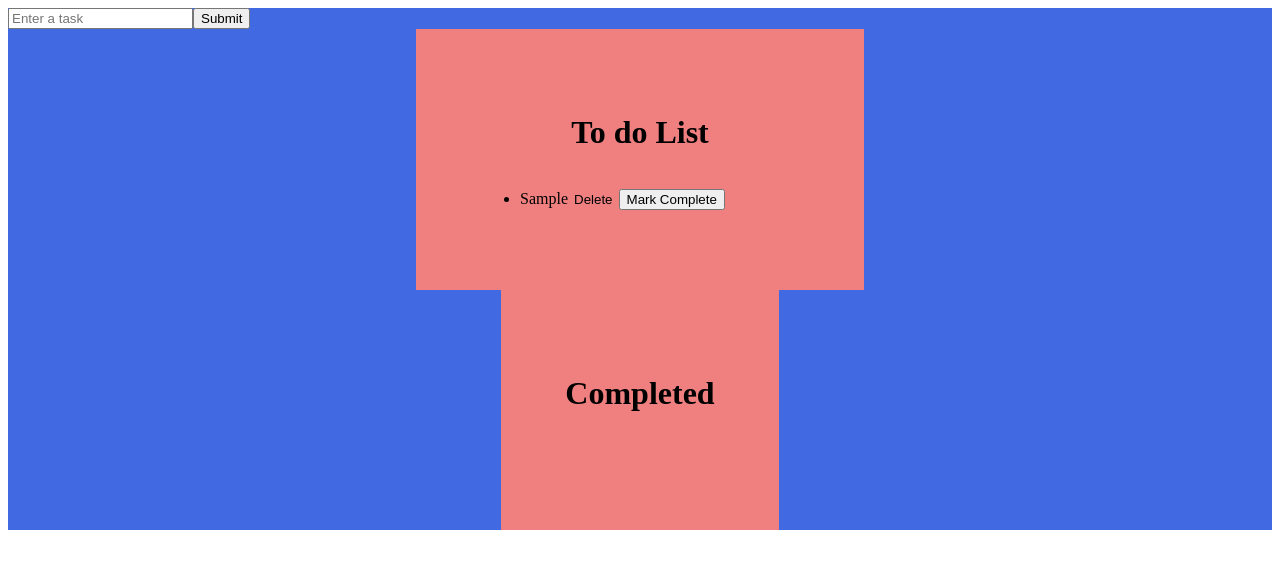
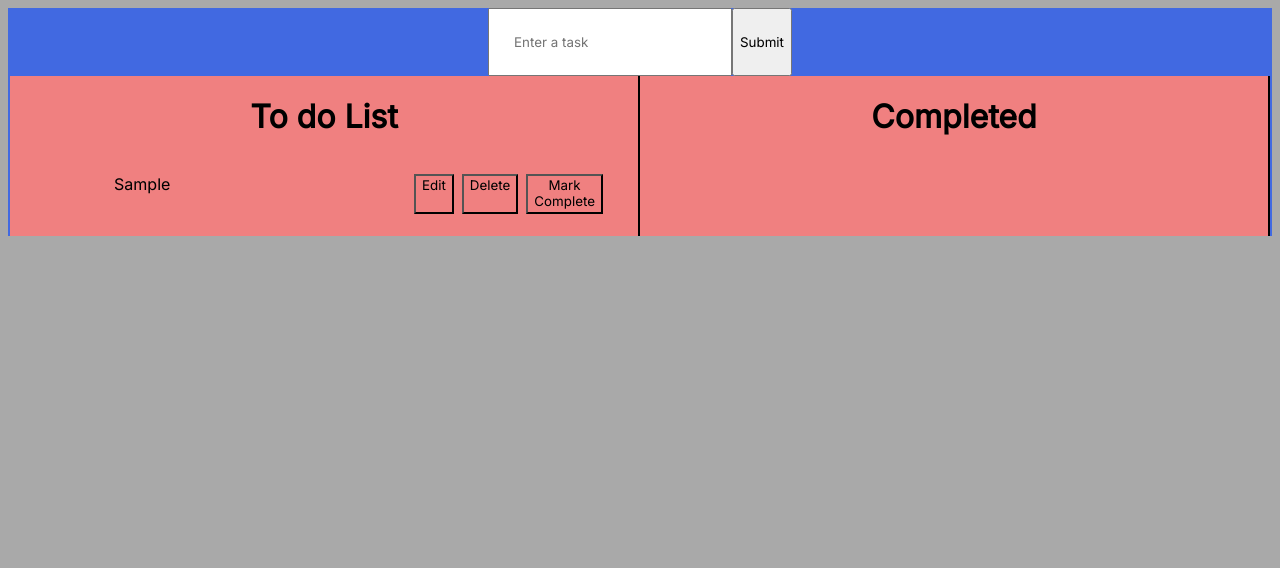
Before and after one commit to stratumm/todolist, a React (Vite) app in the folder todolist/: page / in a window 1280 px wide. Both pictures are taken after typing "Sample" into the empty fields and a click on the button "Submit". Shown: the top 568 px of the page. Built offline with nearby package versions, Linux system fonts and the light colour scheme.

Commit message:
Add option to edit field

```diff
--- a/todolist/src/App.tsx
+++ b/todolist/src/App.tsx
@@ -11,6 +11,7 @@ export default function App() {
 const [todo, setTodo] = useState<string>("")
 const [todoList, setTodoList] = useState<Array<Todo>>([])
 const [completedTodoList, setCompletedTodoList] = useState<Array<Todo>>([])
+const [edit, setEdit] = useState<string>("")
 
 
 const handleAdd = (e: React.FormEvent) => {
@@ -35,12 +36,19 @@ const handleComplete = (id: number) => {
 }
 }
 
+const handleEdit = (id: number, newText: string) => {
+  const editedText = todoList.map((todo) => todo.id === id ? {...todo, todo: newText} : todo)
+  setTodoList(editedText)
+}
 
   return  (
+
     <Background>
       <InputField handleAdd={handleAdd} todo={todo} setTodo={setTodo}/>
-      <TodoList todoList={todoList} handleDelete={handleDelete} handleComplete={handleComplete}/>
+      <ParentContainer>
+      <TodoList todoList={todoList} handleDelete={handleDelete} handleComplete={handleComplete} handleEdit={handleEdit}/>
       <CompletedTodoList completedTodoList={completedTodoList} />
+      </ParentContainer>
     </Background>
   )
 }
@@ -49,3 +57,9 @@ const handleComplete = (id: number) => {
 const Background = styled.div`
   background: royalblue;
 `
+
+const ParentContainer = styled.div `
+  display:flex;
+  justify-content: center;
+  height: 10rem;
+`
--- a/todolist/src/components/CompletedTodoList.tsx
+++ b/todolist/src/components/CompletedTodoList.tsx
@@ -8,14 +8,15 @@ interface props {
 const CompletedTodoList: React.FC<props> = ({completedTodoList}) => {
     return (
         <CompletedTodoListContainer>
-            <h1>Completed</h1>
-            <ul >
-                {completedTodoList.map((todo) => (
-            <li key={todo.id}>
-                {todo.todo}
-            </li>
-                ))}
-            </ul>
+        <h1>Completed</h1>
+        <ul>
+            {completedTodoList.map((todo)=>(
+        <ListItem key={todo.id}>
+            <TodoText>{todo.todo}</TodoText>
+
+        </ListItem>
+            ))}
+        </ul>
         </CompletedTodoListContainer>
     )
 }
@@ -25,9 +26,26 @@ export default CompletedTodoList
 const CompletedTodoListContainer = styled.div`
     display: flex;
     flex-direction: column;
-    width: fit-content;
-    margin-left: auto;
-    margin-right:auto;
+    width: 500px;
     padding: 4rem;
+    padding-top: 0;
+    border-right: 2px solid black;
     background: lightcoral;
+
+    h1 {
+        margin-left:auto;
+        margin-right:auto;
+    }
+
 `
+
+const ListItem = styled.li`
+  display: flex;
+  margin-bottom: 2rem;
+`;
+
+
+const TodoText = styled.span`
+  max-width: 100%;
+  overflow-wrap: break-word;
+`;
--- a/todolist/src/components/InputField.tsx
+++ b/todolist/src/components/InputField.tsx
@@ -1,3 +1,4 @@
+import styled from "styled-components"
 
 interface props {
     todo: string
@@ -7,13 +8,26 @@ interface props {
 
 const InputField: React.FC<props> = ({handleAdd, todo, setTodo}) => {
     return (
-        <form onSubmit={handleAdd}>
+        <Form onSubmit={handleAdd}>
             <input placeholder ="Enter a task" onChange={(e) => setTodo(e.target.value)} value={todo}></input>
             <button type="submit">
                 Submit
             </button>
-        </form>
-    )
+        </Form>
+  )
 }
 
 export default InputField;
+
+const Form = styled.form`
+  display: flex;
+  justify-content: center;
+  input {
+    padding: 1.5rem;
+    font-family: inherit;
+  }
+
+  button {
+  font-family: inherit;
+  }
+`;
--- a/todolist/src/components/Todolist.tsx
+++ b/todolist/src/components/Todolist.tsx
@@ -1,47 +1,113 @@
 import { Todo } from "../models/Todo"
 import styled from "styled-components"
+import {useState} from "react"
 
 interface props {
     todoList: Array<Todo>
     handleDelete: (id: number) => void
     handleComplete: (id: number) => void
-
+    handleEdit: (id: number, newText: string) => void
 }
 
-const TodoList: React.FC<props> = ({todoList, handleDelete, handleComplete}) => {
+const TodoList: React.FC<props> = ({todoList, handleDelete, handleComplete, handleEdit}) => {
+
+    const [editingId, setEditingId] = useState<number | null>(null);
+    const [editedText, setEditedText] = useState("");
+
+    const startEditing = (id: number, text: string) => {
+      setEditingId(id);
+      setEditedText(text);
+    };
+
+    const saveEdit = (id: number) => {
+      handleEdit(id, editedText);
+      setEditingId(null);
+    };
+
     return (
         <TodoListContainer>
-        <h1>To do List</h1>
-        <ul>
-            {todoList.map((todo)=>(
-        <li key={todo.id}>
-            {todo.todo}
-            <DeleteButton onClick={() => handleDelete(todo.id)}>Delete</DeleteButton>
-            <button onClick={() => handleComplete(todo.id)}>Mark Complete</button>
-        </li>
+          <h1>To do List</h1>
+          <ul>
+            {todoList.map((todo) => (
+              <ListItem key={todo.id}>
+                {editingId === todo.id ? (
+                  <>
+                    <input value={editedText} onChange={(e) => setEditedText(e.target.value)}/>
+                    <button onClick={() => saveEdit(todo.id)}>Save</button>
+                  </>
+                ) : (
+                  <>
+                    <TodoText>{todo.todo}</TodoText>
+                    <ButtonContainer>
+                      <EditButton onClick={() => startEditing(todo.id, todo.todo)}>Edit</EditButton>
+                      <DeleteButton onClick={() => handleDelete(todo.id)}>Delete</DeleteButton>
+                      <CompleteButton onClick={() => handleComplete(todo.id)}>Mark Complete</CompleteButton>
+                    </ButtonContainer>
+                  </>
+                )}
+              </ListItem>
             ))}
-        </ul>
+          </ul>
         </TodoListContainer>
-    )
-}
+      );
+    };
 
 export default TodoList
 
 const TodoListContainer = styled.div`
     display: flex;
     flex-direction: column;
-    width: 20rem;
-    margin-left: auto;
-    margin-right:auto;
+    width: 500px;
     padding: 4rem;
+    padding-top: 0;
+    border-right: 2px solid black;
     background: lightcoral;
+
     h1 {
         margin-left:auto;
         margin-right:auto;
     }
+
+`
+
+const EditButton = styled.button `
+    display: flex;
 `
 
 const DeleteButton = styled.button `
+    display: flex;
+`
+
+const CompleteButton = styled.button `
+    display: flex;
+`
+
+const ListItem = styled.li`
+  display: flex;
+  justify-content: space-between;
+  margin-bottom: 2rem;
+
+  button {
+  font-family:inherit;
+  }
+
+  input {
+  font-family:inherit;
+  }
+`;
+
+const ButtonContainer = styled.div `
+    display: flex;
+    gap: 0.5rem;
+    width: 10rem;
+    height: 2.5rem;
+
+    button {
     background: none;
-    border: none;
+    }
 `
+
+const TodoText = styled.span`
+  max-width: calc(100% - 12rem);
+  word-wrap: break-word;
+`;
--- /dev/null
+++ b/todolist/src/index.css
@@ -0,0 +1,6 @@
+@import url('https://fonts.googleapis.com/css2?family=Inter:ital,opsz,wght@0,14..32,413;1,14..32,413&display=swap');
+
+body {
+    font-family: 'Inter', sans-serif;
+    background: darkgray;
+  }
--- a/todolist/src/main.tsx
+++ b/todolist/src/main.tsx
@@ -1,6 +1,7 @@
 import { StrictMode } from 'react'
 import { createRoot } from 'react-dom/client'
- import App from './App.tsx'
+import App from './App.tsx'
+import "./index.css"
 
 createRoot(document.getElementById('root')!).render(
   <StrictMode>
```
